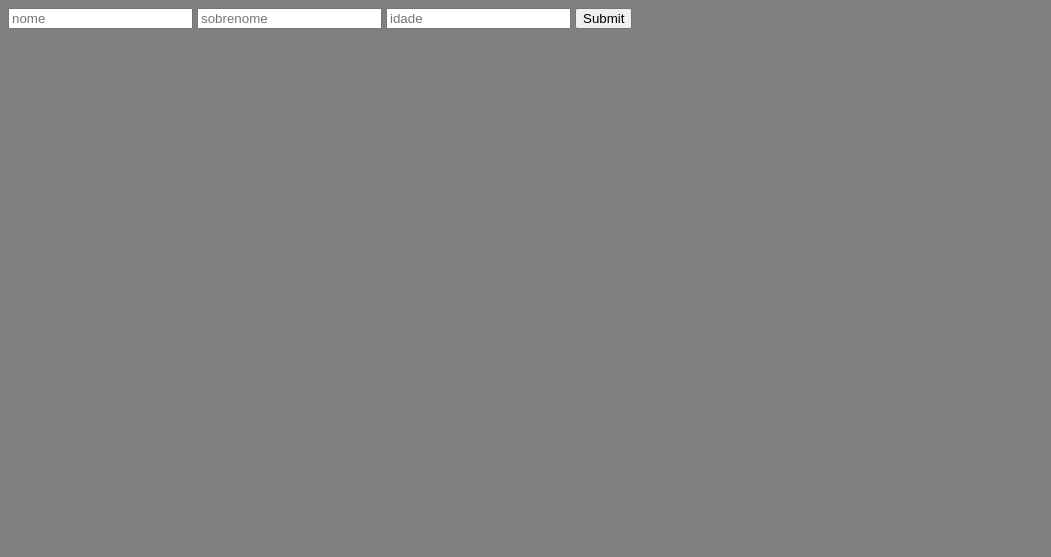
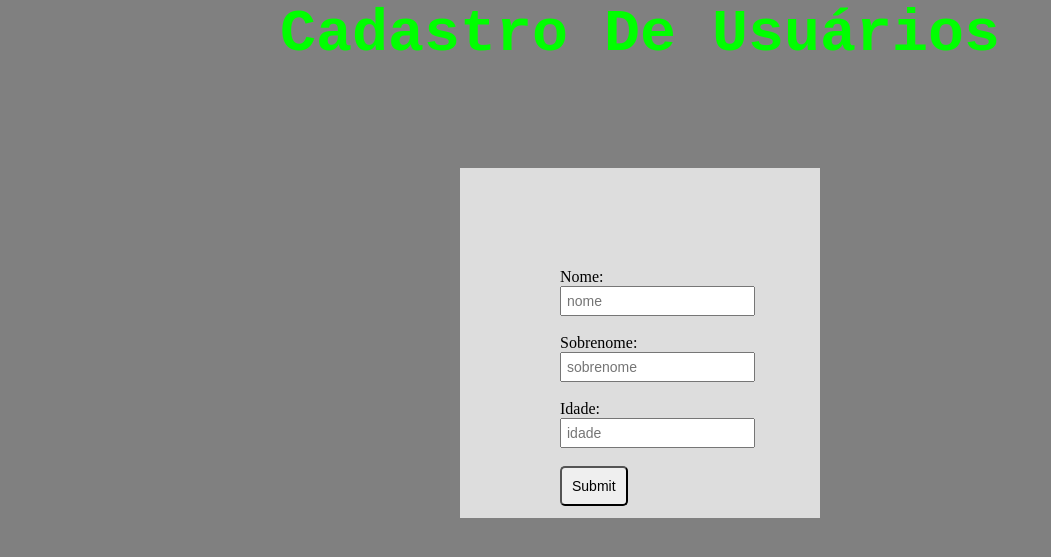
Before and after one commit to LucasAMiranda/LiveDjango1, a Django app: page /usuario/login/ in a window 1280 px wide. Shown: the top 557 px of the page, without its empty margins (0-1051 px from the left). Run offline with Django 3.2, Linux system fonts and the light colour scheme.

Commit message:
Update template

```diff
--- a/live_#1_Django/aula_live/usuario/templates/login/login.html
+++ b/live_#1_Django/aula_live/usuario/templates/login/login.html
@@ -10,7 +10,35 @@
 
     <style>
         body{
+            margin: 0;
             background-color: gray;
+        }
+
+        h2{
+            margin: auto;
+            text-align: center;
+            font-size: 60px;
+            font-family: 'Courier New', Courier, monospace;
+            color: #00ff00;
+        }
+
+        form{
+            width: 160px;
+            height: 150px;
+            background-color: #DDD;
+            margin: 0 auto;
+            padding: 100px;
+            margin-top: 100px;
+        }
+
+        input{
+            padding: 5px;
+            font-size: 14px;
+        }
+
+        .btnClick{
+            border-radius: 5px;
+            padding: 10px;
         }
     </style>
     <!--
@@ -28,11 +56,16 @@
         <h1>Houve um erro no cadastro. Tente Novamente!</h1>
     {%endif%}
 
+
+    <h2>Cadastro De Usuários</h2>
     <form method="POST" action="{% url 'salvar' %}">{%csrf_token%}
-        <input type="text" placeholder="nome" name="nome">
-        <input type="text" placeholder="sobrenome" name="sobrenome">
-        <input type="number" placeholder="idade" name="idade">
-        <input type="submit">
+        <label for="nome">Nome: </label>
+        <input type="text" placeholder="nome" name="nome"><br/><br/>
+        <label for="sobrenome">Sobrenome: </label>
+        <input type="text" placeholder="sobrenome" name="sobrenome"><br/><br/>
+        <label for="idade">Idade: </label>
+        <input type="number" placeholder="idade" name="idade"><br/><br/>
+        <input type="submit" class="btnClick">
     </form>
 </body>
 </html>
```
